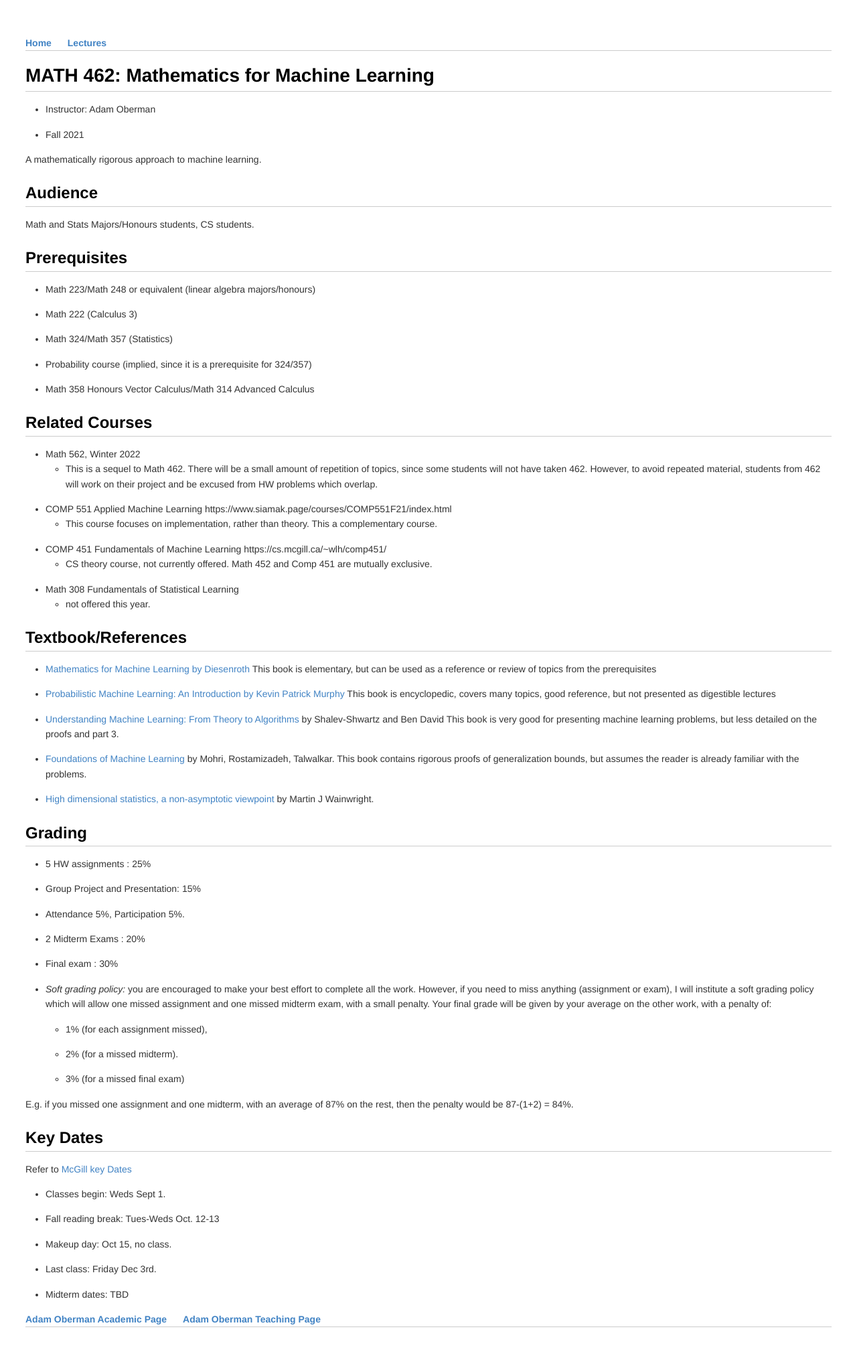
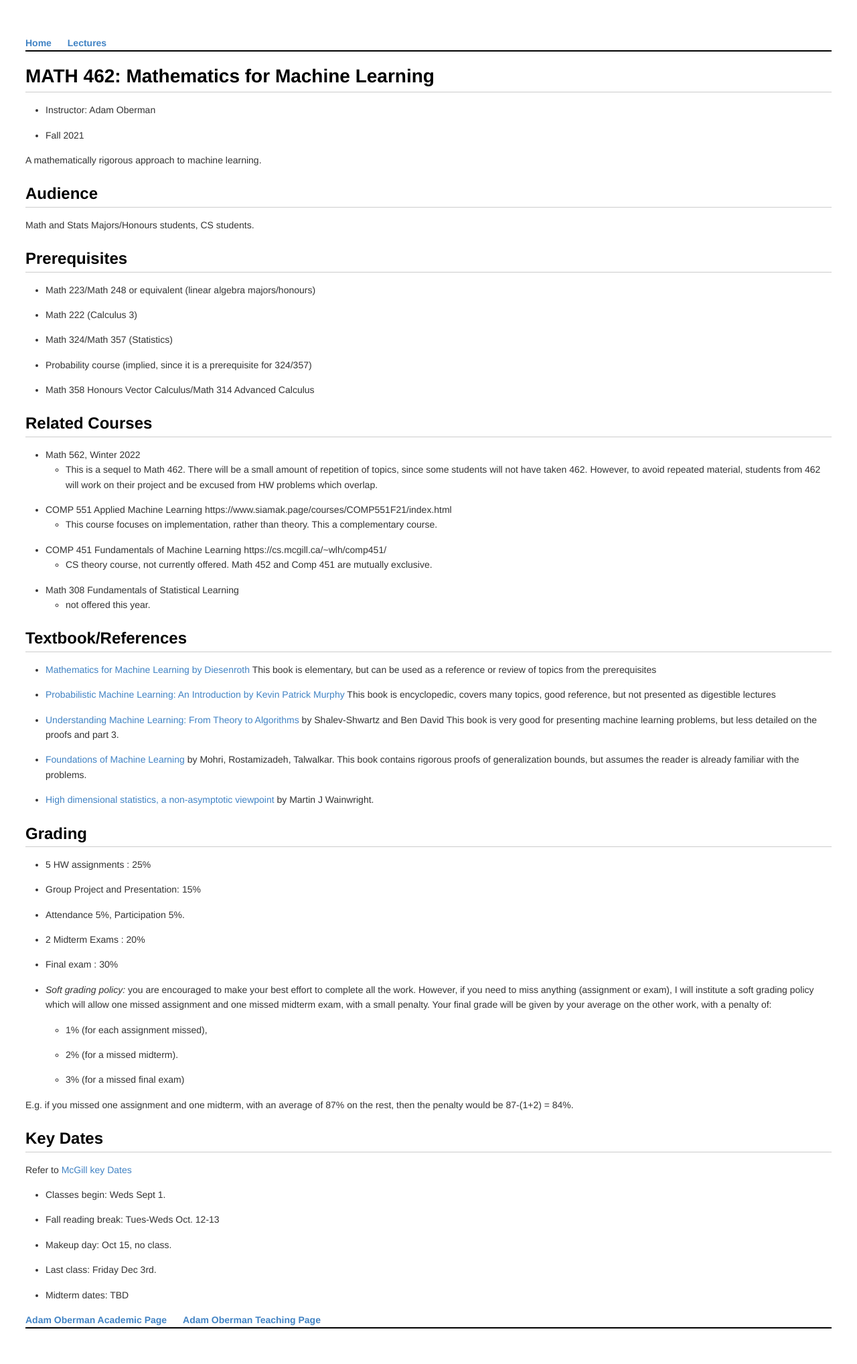
Before and after one commit to adam-oberman/adam-oberman.github.io, a Jekyll site: the page built from README.md, in a window 1280 px wide. Shown: the whole page at 67% size. Built offline with Jekyll 4.4.1, drawn with Linux system fonts in a browser that asks for light colours; our own code applies the rules of GitHub Pages for plain Markdown files.

Commit message:
change header underline style

```diff
--- a/css/main.css
+++ b/css/main.css
@@ -411,7 +411,7 @@ nav ul, footer ul {
     font-family:'Helvetica', 'Arial', 'Sans-Serif';
     padding: 0px;
     list-style: none;
-    border-bottom: 1px solid #cccccc;
+    border-bottom: 2px solid #000000;
     font-weight: bold;
 }
 
```
